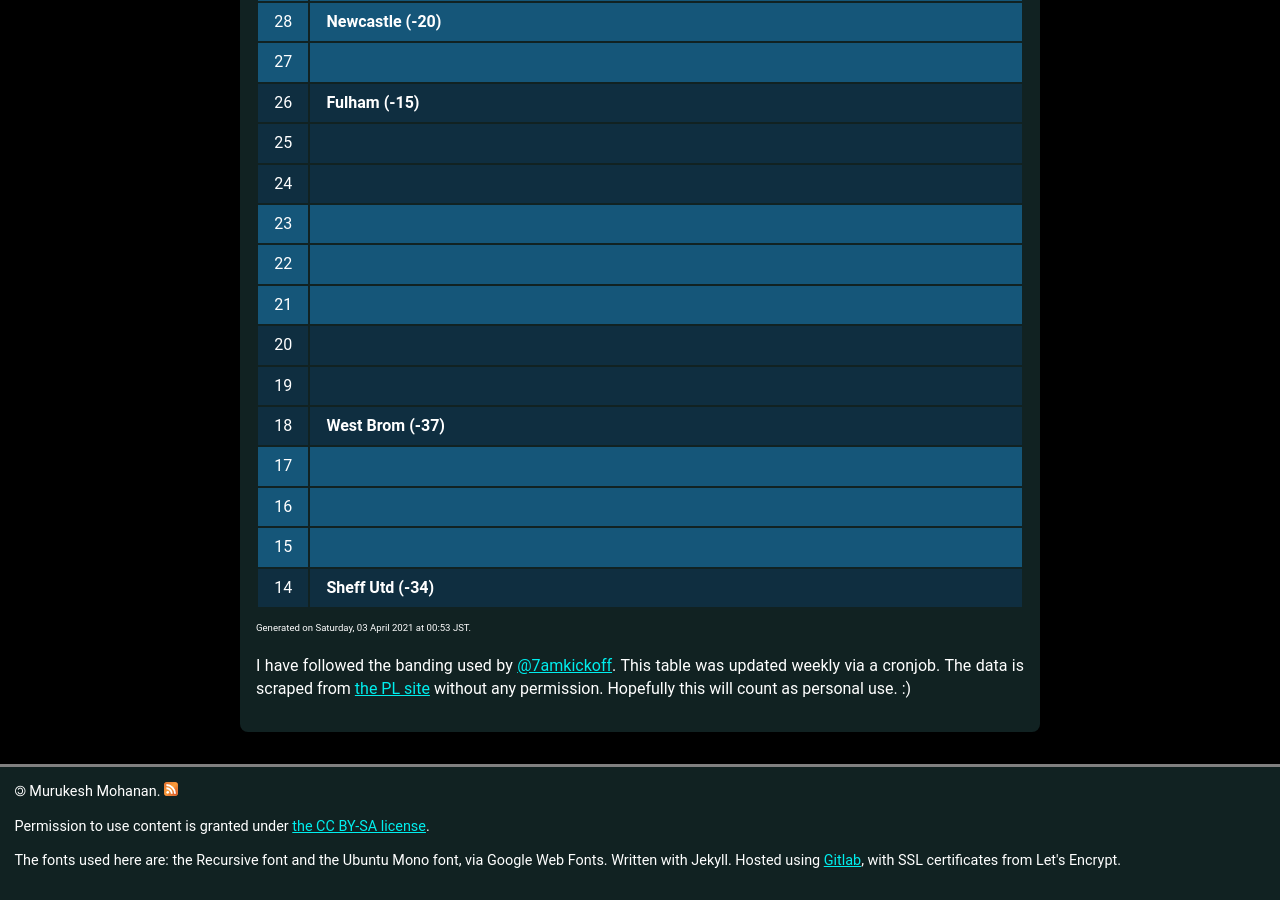
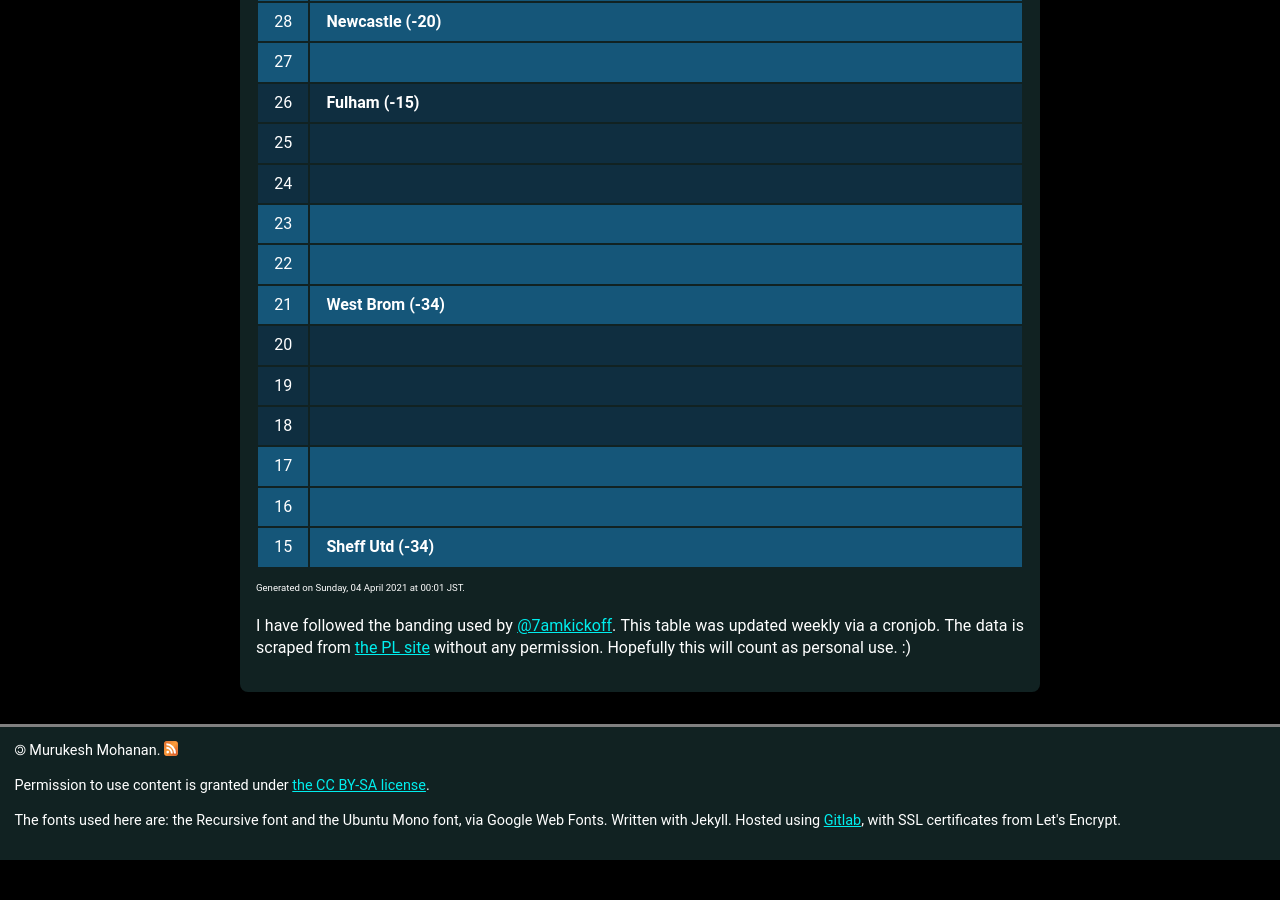
Before and after one commit to muru/muru.github.io, a Jekyll site: the page built from resources.md, in a window 1280 px wide and 900 px high, scrolled down 3220 px. Built offline with Jekyll 4.4.1, drawn with Linux system fonts in a browser that asks for light colours; some web fonts are replaced; after the commit the page ends 4080 px from its top, so only the background shows below that; some of the changed text lies outside the part shown.

Commit message:
updated cann-table: Sun  4 Apr 00:01:42 JST 2021

```diff
--- a/cann-table.html
+++ b/cann-table.html
@@ -106,7 +106,7 @@
 	<tr class="cann-row-1">
 		<td class="cann-point"> 51 </td>
 		<td class="cann-clubs">
-			<span class="club-name"> Chelsea (19) </span>
+			<span class="club-name"> Chelsea (16) </span>
 		</td>
  	</tr>
 	<tr class="cann-row-2">
@@ -168,12 +168,12 @@
 	<tr class="cann-row-1">
 		<td class="cann-point"> 40 </td>
 		<td class="cann-clubs">
+			<span class="club-name"> Leeds (-2) </span>
 		</td>
  	</tr>
 	<tr class="cann-row-1">
 		<td class="cann-point"> 39 </td>
 		<td class="cann-clubs">
-			<span class="club-name"> Leeds (-2) </span>
 		</td>
  	</tr>
 	<tr class="cann-row-2">
@@ -271,6 +271,7 @@
 	<tr class="cann-row-1">
 		<td class="cann-point"> 21 </td>
 		<td class="cann-clubs">
+			<span class="club-name"> West Brom (-34) </span>
 		</td>
  	</tr>
 	<tr class="cann-row-2">
@@ -286,7 +287,6 @@
 	<tr class="cann-row-2">
 		<td class="cann-point"> 18 </td>
 		<td class="cann-clubs">
-			<span class="club-name"> West Brom (-37) </span>
 		</td>
  	</tr>
 	<tr class="cann-row-1">
@@ -302,13 +302,8 @@
 	<tr class="cann-row-1">
 		<td class="cann-point"> 15 </td>
 		<td class="cann-clubs">
-		</td>
- 	</tr>
-	<tr class="cann-row-2">
-		<td class="cann-point"> 14 </td>
-		<td class="cann-clubs">
 			<span class="club-name"> Sheff Utd (-34) </span>
 		</td>
  	</tr>
 </table>
-<span id="cann-gen-note"> Generated on  Saturday, 03 April 2021 at 00:53 JST. </span>
+<span id="cann-gen-note"> Generated on  Sunday, 04 April 2021 at 00:01 JST. </span>
```
